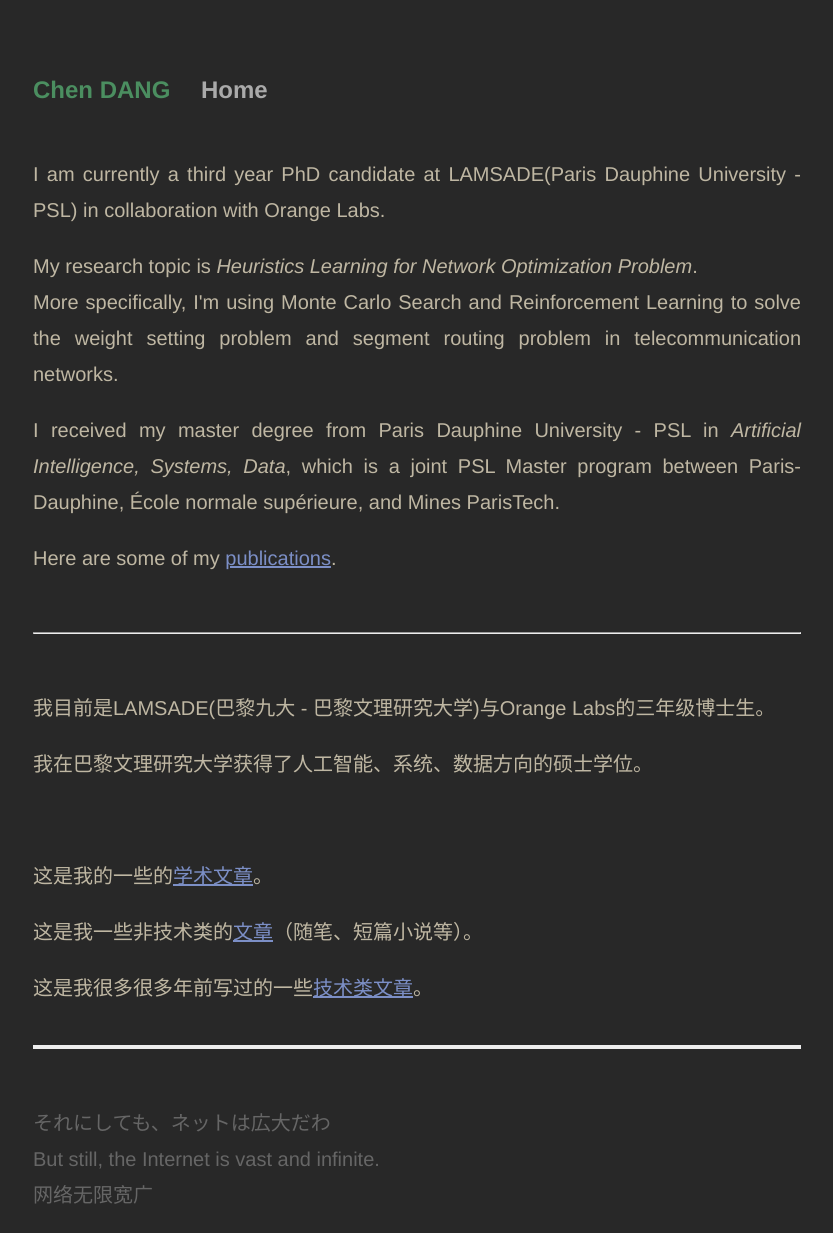
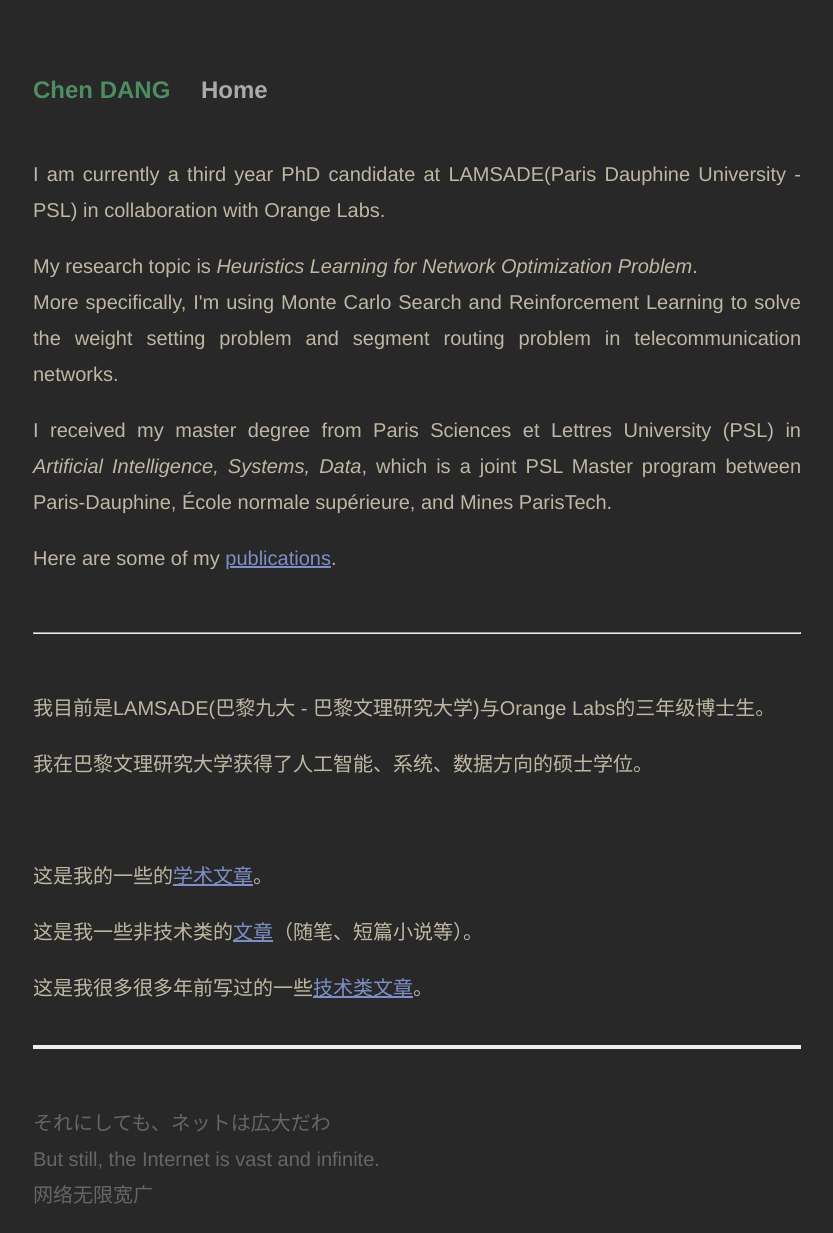
Before and after one commit to Donche/Donche.github.io, a Jekyll site: the page built from index.html, in a window 1280 px wide. Shown: the whole page, without its empty margins (223-1056 px from the left). Built offline with Jekyll 4.4.1, drawn with Linux system fonts in a browser that asks for light colours.

Commit message:
Update index.html

```diff
--- a/index.html
+++ b/index.html
@@ -7,7 +7,7 @@ title: Donche
 
   <p>I am currently a third year PhD candidate at LAMSADE(Paris Dauphine University - PSL) in collaboration with Orange Labs.</p>
   <p>My research topic is <i>Heuristics Learning for Network Optimization Problem</i>. <br/>More specifically, I'm using Monte Carlo Search and Reinforcement Learning to solve the weight setting problem and segment routing problem in telecommunication networks.</p>
-  <p>I received my master degree from Paris Dauphine University - PSL in <i>Artificial Intelligence, Systems, Data</i>, which is a joint PSL Master program between Paris-Dauphine, École normale supérieure, and Mines ParisTech.</p>
+  <p>I received my master degree from Paris Sciences et Lettres University (PSL) in <i>Artificial Intelligence, Systems, Data</i>, which is a joint PSL Master program between Paris-Dauphine, École normale supérieure, and Mines ParisTech.</p>
   <p>Here are some of my <a href= "https://www.researchgate.net/profile/Chen-Dang-2">publications</a>.</p>
 
   <br/>
```
